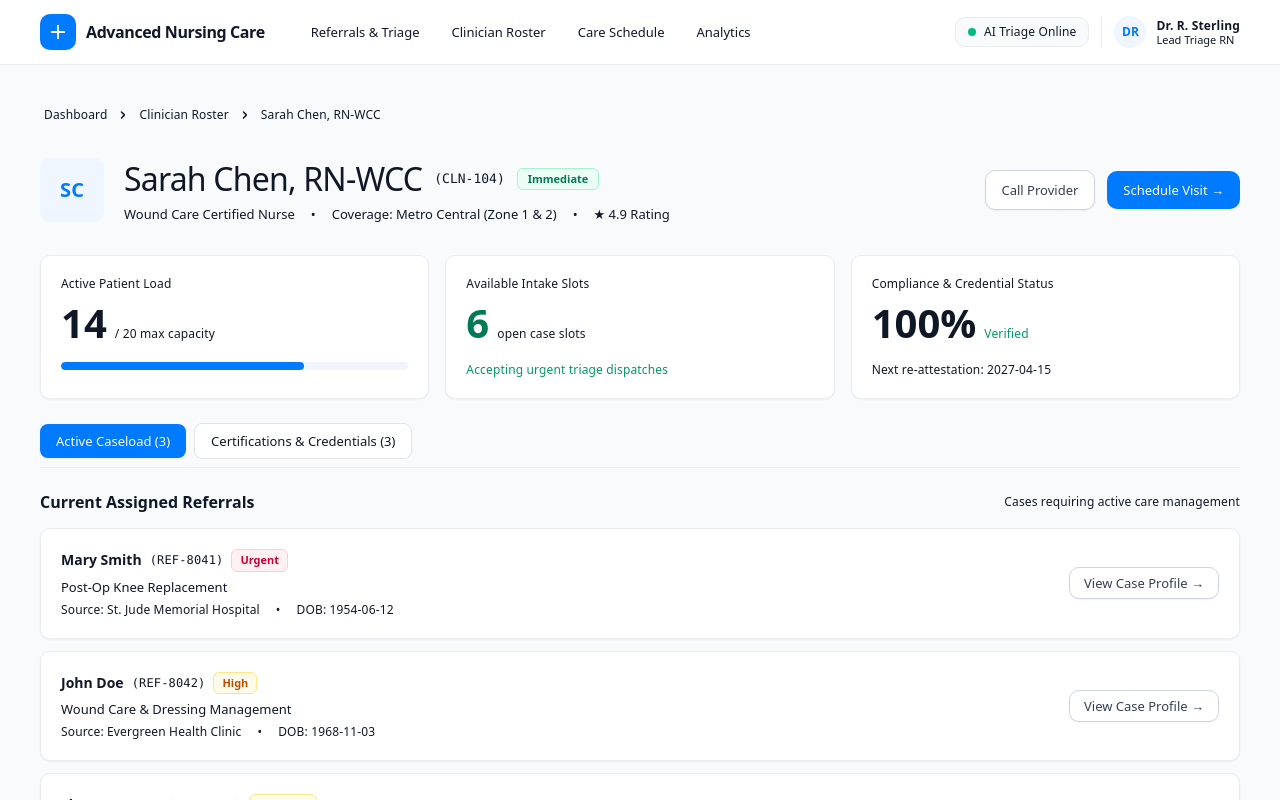
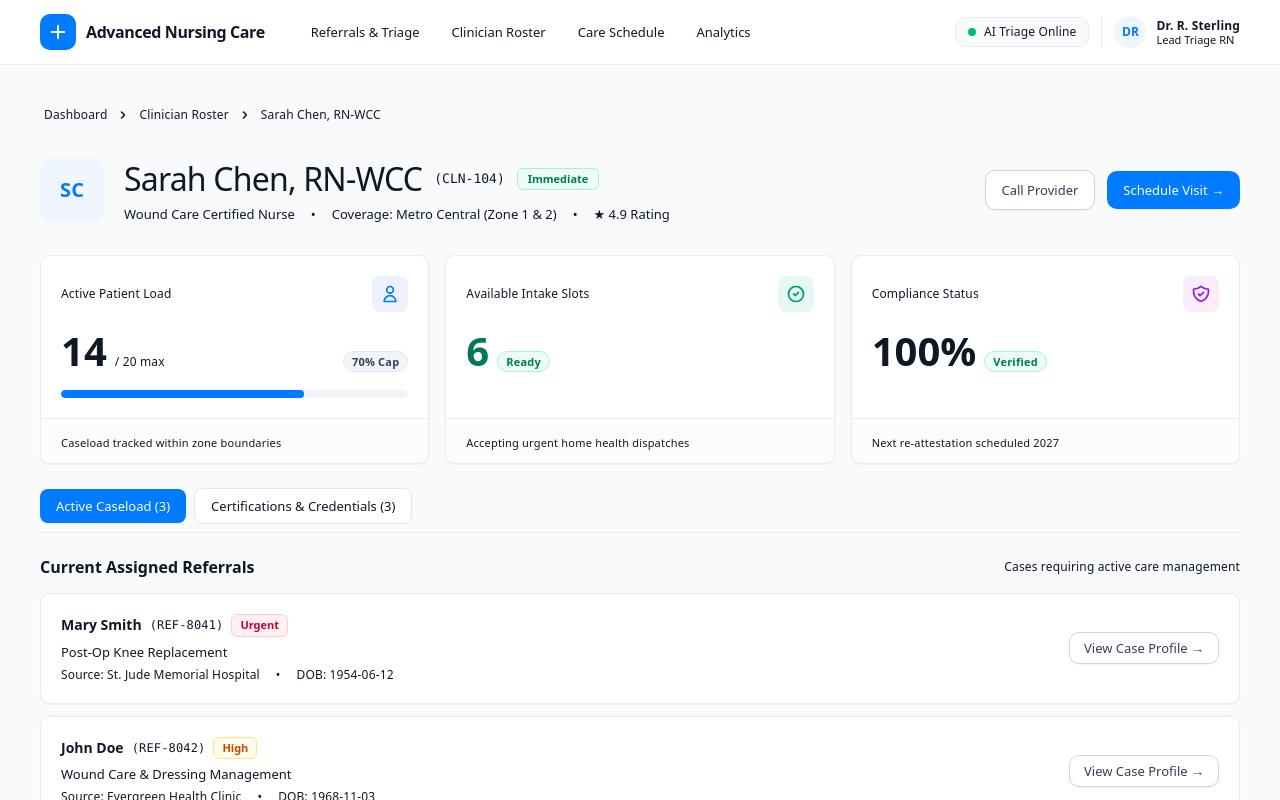
Before and after one commit to Jerrie-44/anc-healthcare-dashboard, a Next.js app: page /clinicians/CLN-104 in a window 1280 px wide. Shown: the top 800 px of the page. Built offline with nearby package versions, Linux system fonts and the light colour scheme.

Commit message:
fix: ignore TypeScript build errors and deduplicate date package

```diff
--- a/app/(dashboard)/clinicians/[id]/page.tsx
+++ b/app/(dashboard)/clinicians/[id]/page.tsx
@@ -111,21 +111,33 @@ export default function ClinicianProfilePage({ params }: PageProps) {
           </div>
         </div>
 
-        {/* 3-Column Top Metric Row */}
+        {/* Clinician Individual Metrics Row (BoardUI Gradient Tile + Footer Band Pattern) */}
         <div className="grid grid-cols-1 gap-4 sm:grid-cols-3">
-          <div className="flex flex-col gap-1 rounded-[10px] border border-[#eaecf0] bg-white p-5 shadow-xs">
+          {/* Active Patient Load */}
+          <div className="flex flex-col justify-between overflow-hidden rounded-[10px] border border-[#eaecf0] bg-white shadow-xs transition hover:border-[#b2d5ff]">
+            <div className="flex flex-col gap-3 p-5">
+              <div className="flex items-center justify-between">
                 <span className="text-caption-1-medium text-text-tertiary">
                   Active Patient Load
                 </span>
+                <div className="flex h-9 w-9 items-center justify-center rounded-[8px] bg-linear-to-br from-blue-500/10 to-indigo-500/10 text-[#007aff]">
+                  <svg className="h-5 w-5" fill="none" viewBox="0 0 24 24" stroke="currentColor" strokeWidth={2}>
+                    <path strokeLinecap="round" strokeLinejoin="round" d="M16 7a4 4 0 11-8 0 4 4 0 018 0zM12 14a7 7 0 00-7 7h14a7 7 0 00-7-7z" />
+                  </svg>
+                </div>
+              </div>
               <div className="flex items-baseline gap-2">
                 <span className="text-display-3-bold text-text-primary">
                   {clinician.activeCaseload}
                 </span>
                 <span className="text-caption-1-regular text-text-secondary">
-                / {clinician.maxCaseload} max capacity
+                  / {clinician.maxCaseload} max
+                </span>
+                <span className="ml-auto rounded-full border border-slate-200 bg-slate-100 px-2 py-0.5 text-caption-2-bold font-semibold text-slate-700">
+                  {usagePercent}% Cap
                 </span>
               </div>
-            <div className="mt-2 h-2 w-full rounded-full bg-slate-100 overflow-hidden">
+              <div className="h-2 w-full overflow-hidden rounded-full bg-slate-100">
                 <div
                   className={`h-full rounded-full transition-all duration-300 ${
                     usagePercent >= 90
@@ -138,39 +150,69 @@ export default function ClinicianProfilePage({ params }: PageProps) {
                 />
               </div>
             </div>
+            <div className="border-t border-[#eaecf0] bg-[#fcfcfd] px-5 py-2.5">
+              <span className="text-caption-2-regular text-text-tertiary">
+                Caseload tracked within zone boundaries
+              </span>
+            </div>
+          </div>
 
-          <div className="flex flex-col gap-1 rounded-[10px] border border-[#eaecf0] bg-white p-5 shadow-xs">
+          {/* Available Intake Slots */}
+          <div className="flex flex-col justify-between overflow-hidden rounded-[10px] border border-[#eaecf0] bg-white shadow-xs transition hover:border-[#b2d5ff]">
+            <div className="flex flex-col gap-3 p-5">
+              <div className="flex items-center justify-between">
                 <span className="text-caption-1-medium text-text-tertiary">
                   Available Intake Slots
                 </span>
+                <div className="flex h-9 w-9 items-center justify-center rounded-[8px] bg-linear-to-br from-emerald-500/10 to-teal-500/10 text-emerald-600">
+                  <svg className="h-5 w-5" fill="none" viewBox="0 0 24 24" stroke="currentColor" strokeWidth={2}>
+                    <path strokeLinecap="round" strokeLinejoin="round" d="M9 12l2 2 4-4m6 2a9 9 0 11-18 0 9 9 0 0118 0z" />
+                  </svg>
+                </div>
+              </div>
               <div className="flex items-baseline gap-2">
                 <span className="text-display-3-bold text-emerald-700">
                   {Math.max(0, clinician.maxCaseload - clinician.activeCaseload)}
                 </span>
-              <span className="text-caption-1-regular text-text-secondary">
-                open case slots
+                <span className="rounded-full border border-emerald-200 bg-emerald-50 px-2 py-0.5 text-caption-2-bold font-semibold text-emerald-700">
+                  Ready
                 </span>
               </div>
-            <span className="mt-2 text-caption-1-regular text-emerald-600 font-medium">
-              Accepting urgent triage dispatches
+            </div>
+            <div className="border-t border-[#eaecf0] bg-[#fcfcfd] px-5 py-2.5">
+              <span className="text-caption-2-regular text-text-tertiary">
+                Accepting urgent home health dispatches
               </span>
             </div>
+          </div>
 
-          <div className="flex flex-col gap-1 rounded-[10px] border border-[#eaecf0] bg-white p-5 shadow-xs">
+          {/* Compliance & Credentials */}
+          <div className="flex flex-col justify-between overflow-hidden rounded-[10px] border border-[#eaecf0] bg-white shadow-xs transition hover:border-[#b2d5ff]">
+            <div className="flex flex-col gap-3 p-5">
+              <div className="flex items-center justify-between">
                 <span className="text-caption-1-medium text-text-tertiary">
-              Compliance & Credential Status
+                  Compliance Status
                 </span>
+                <div className="flex h-9 w-9 items-center justify-center rounded-[8px] bg-linear-to-br from-purple-500/10 to-pink-500/10 text-purple-600">
+                  <svg className="h-5 w-5" fill="none" viewBox="0 0 24 24" stroke="currentColor" strokeWidth={2}>
+                    <path strokeLinecap="round" strokeLinejoin="round" d="M9 12l2 2 4-4m5.618-4.016A11.955 11.955 0 0112 2.944a11.955 11.955 0 01-8.618 3.04A12.02 12.02 0 003 9c0 5.591 3.824 10.29 9 11.622 5.176-1.332 9-6.03 9-11.622 0-1.042-.133-2.052-.382-3.016z" />
+                  </svg>
+                </div>
+              </div>
               <div className="flex items-baseline gap-2">
                 <span className="text-display-3-bold text-text-primary">
                   100%
                 </span>
-              <span className="text-caption-1-regular text-emerald-600 font-medium">
+                <span className="rounded-full border border-emerald-200 bg-emerald-50 px-2 py-0.5 text-caption-2-bold font-semibold text-emerald-700">
                   Verified
                 </span>
               </div>
-            <span className="mt-2 text-caption-1-regular text-text-secondary">
-              Next re-attestation: 2027-04-15
+            </div>
+            <div className="border-t border-[#eaecf0] bg-[#fcfcfd] px-5 py-2.5">
+              <span className="text-caption-2-regular text-text-tertiary">
+                Next re-attestation scheduled 2027
               </span>
+            </div>
           </div>
         </div>
 
```
Lines whose indentation alone changed are shown as unchanged.
